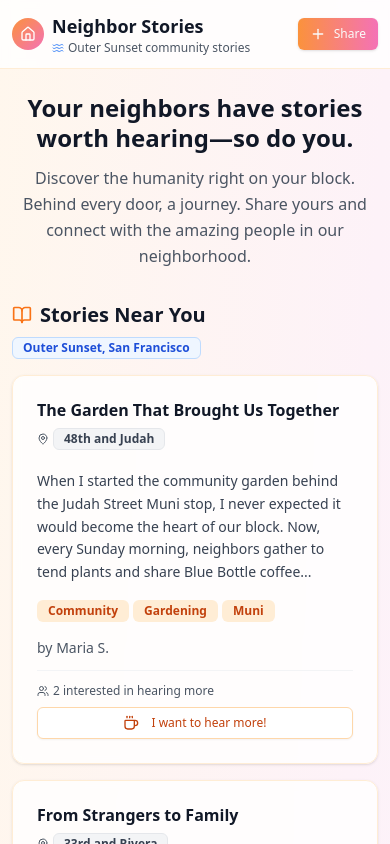
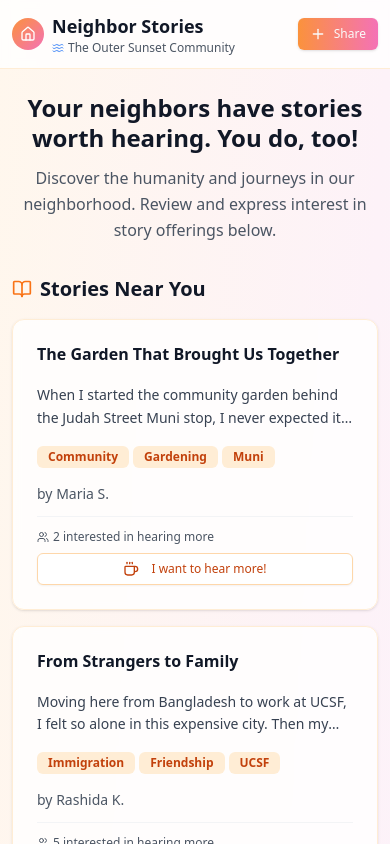
Before and after one commit to joshnesbit/neighbor-stories, a Next.js app: page / in a window 390 px wide. Shown: the top 844 px of the page. Built offline with nearby package versions, Linux system fonts and the light colour scheme.

Commit message:
[dyad] Streamlined landing page messaging and optimized story cards for mobile. - wrote 3 file(s)

```diff
--- a/src/app/layout.tsx
+++ b/src/app/layout.tsx
@@ -14,7 +14,7 @@ const geistMono = Geist_Mono({
 
 export const metadata: Metadata = {
   title: "Neighbor Stories",
-  description: "Share and discover stories from your neighborhood",
+  description: "The Outer Sunset Community",
   icons: {
     icon: '/favicon.png',
   },
--- a/src/app/page.tsx
+++ b/src/app/page.tsx
@@ -74,7 +74,7 @@ export default function Home() {
                 <h1 className="text-lg sm:text-xl font-bold text-gray-900 truncate">Neighbor Stories</h1>
                 <p className="text-xs sm:text-sm text-gray-600 flex items-center gap-1 truncate">
                   <Waves className="w-3 h-3 text-blue-500 flex-shrink-0" />
-                  <span className="truncate">Outer Sunset community stories</span>
+                  <span className="truncate">The Outer Sunset Community</span>
                 </p>
               </div>
             </div>
@@ -95,10 +95,10 @@ export default function Home() {
         {/* Mobile-optimized welcome message */}
         <div className="text-center mb-8 sm:mb-12">
           <h2 className="text-2xl sm:text-3xl font-bold text-gray-900 mb-3 sm:mb-4 leading-tight">
-            Your neighbors have stories worth hearing—so do you.
+            Your neighbors have stories worth hearing. You do, too!
           </h2>
           <p className="text-base sm:text-lg text-gray-600 max-w-2xl mx-auto leading-relaxed">
-            Discover the humanity right on your block. Behind every door, a journey. Share yours and connect with the amazing people in our neighborhood.
+            Discover the humanity and journeys in our neighborhood. Review and express interest in story offerings below.
           </p>
         </div>
 
@@ -109,9 +109,6 @@ export default function Home() {
               <BookOpen className="w-5 h-5 text-orange-500" />
               <h3 className="text-xl sm:text-2xl font-bold text-gray-900">Stories Near You</h3>
             </div>
-            <Badge variant="outline" className="text-xs bg-blue-50 text-blue-700 border-blue-200 self-start sm:self-auto sm:ml-2">
-              Outer Sunset, San Francisco
-            </Badge>
           </div>
 
           <div className="grid gap-4 sm:gap-6 md:grid-cols-2">
--- a/src/components/story-card.tsx
+++ b/src/components/story-card.tsx
@@ -53,20 +53,12 @@ export function StoryCard({ story }: StoryCardProps) {
           <div className="flex items-start justify-between">
             <div className="flex-1 min-w-0">
               <h4 className="font-semibold text-gray-900 mb-2 leading-tight">{story.title}</h4>
-              <div className="flex flex-col sm:flex-row sm:items-center gap-2 mb-2">
-                <div className="flex items-center gap-1 text-sm text-gray-600">
-                  <MapPin className="w-3 h-3 flex-shrink-0" />
-                  <Badge variant="outline" className={`text-xs ${getNeighborhoodColor(story.neighborhood)}`}>
-                    {story.neighborhood}
-                  </Badge>
-                </div>
-              </div>
             </div>
           </div>
         </CardHeader>
 
         <CardContent className="pt-0">
-          <p className="text-gray-700 text-sm mb-4 leading-relaxed">
+          <p className="text-gray-700 text-sm mb-4 leading-relaxed line-clamp-2">
             {story.excerpt}
           </p>
 
```
